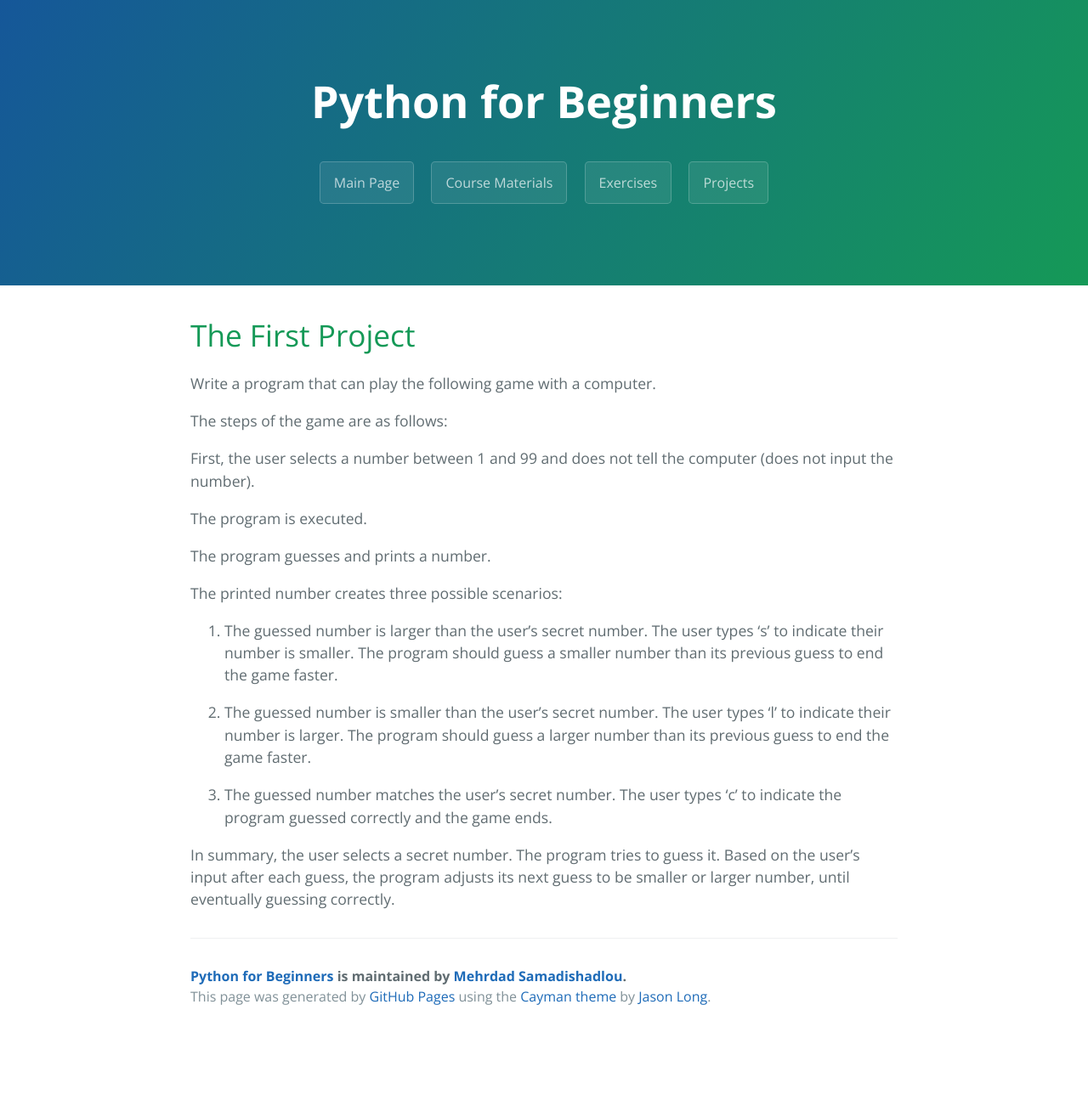
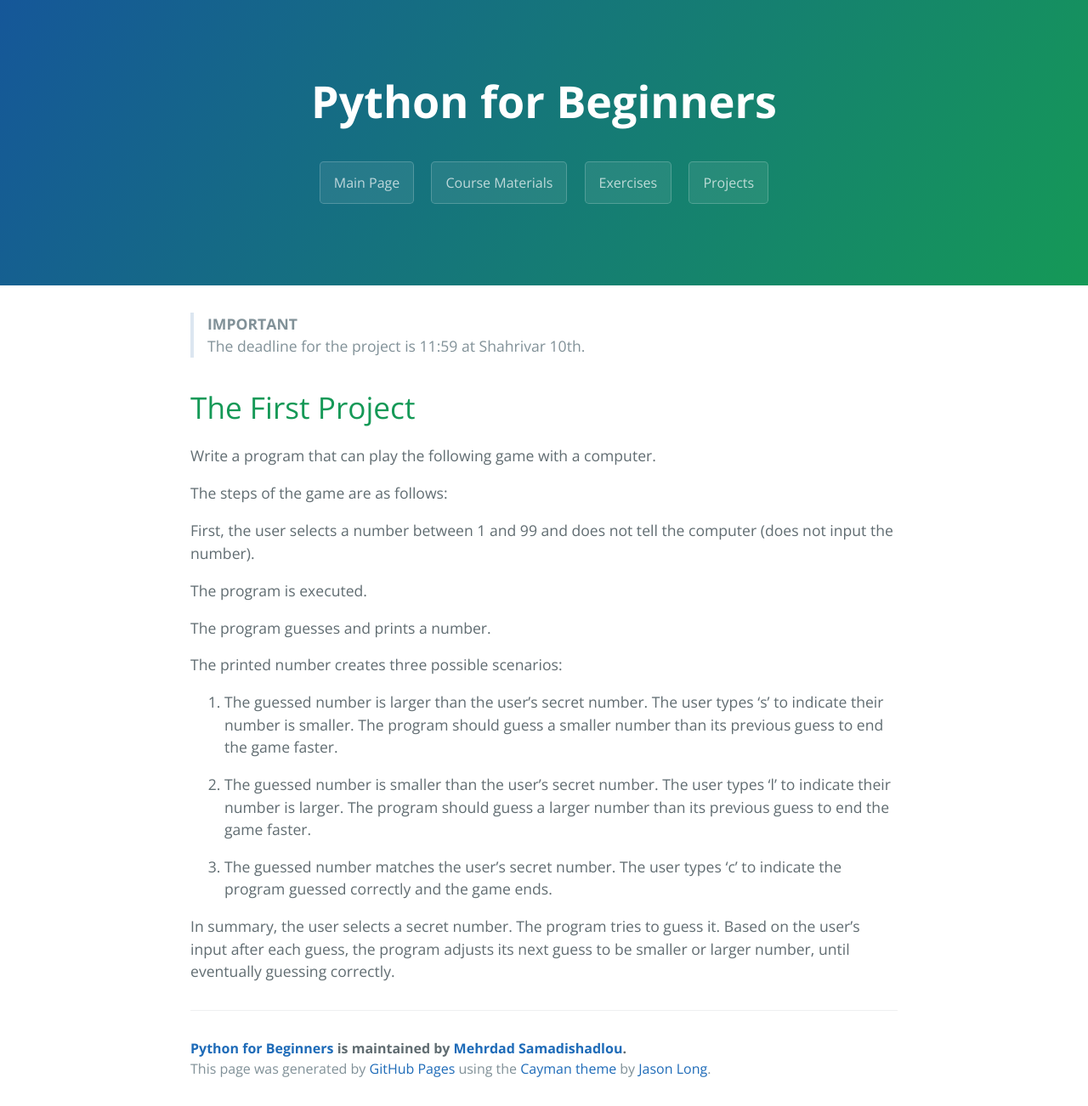
Before and after one commit to MehrdadSamadishadlou/Python_for_Beginners, a Jekyll site: the page built from projects.md, in a window 1280 px wide. Shown: the whole page at 85% size. Built offline with Jekyll 4.4.1, drawn with Linux system fonts in a browser that asks for light colours; before the commit the page ends 1217 px from its top, so only the background shows below that.

Commit message:
Update projects.md

```diff
--- a/projects.md
+++ b/projects.md
@@ -3,6 +3,9 @@ title: Projects
 layout: template
 filename: projects
 ---
+
+> **IMPORTANT**
+> The deadline for the project is 11:59 at Shahrivar 10th.
 
 # The First Project
 
```
